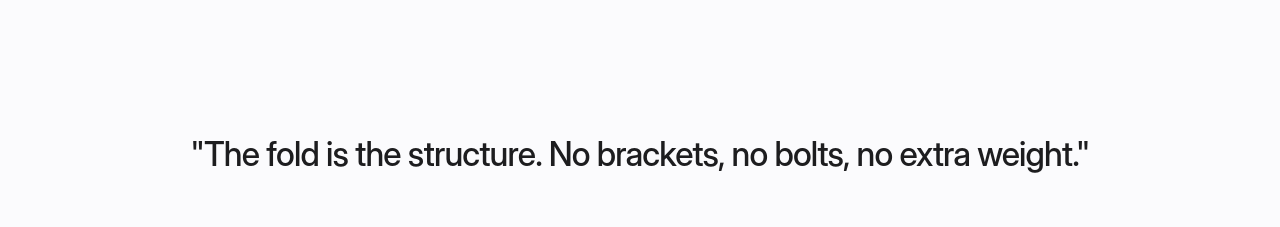
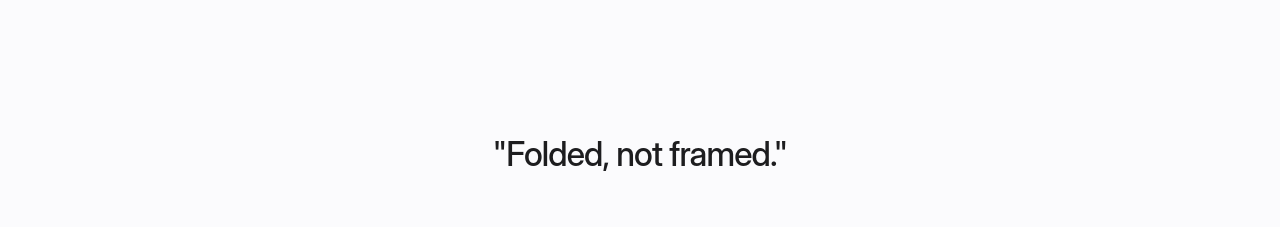
Before and after one commit to jayaramhariharan/jayaramhariharan.github.io, a React (Vite) app: page /#/case-study/2 in a window 1280 px wide. Shown: the part 2440-2667 px from the top of the page. Built offline with nearby package versions, Linux system fonts and the light colour scheme; a web font is replaced by a local one.

Commit message:
fix: refine Wolf case study language

```diff
--- a/pages/WolfCaseStudy.tsx
+++ b/pages/WolfCaseStudy.tsx
@@ -95,6 +95,7 @@ const finalFrames = [
   { src: wolfImages.iso, alt: 'Wolf isometric view', aspectRatio: imageAspectRatios.iso, label: '02: isometric view' },
   { src: wolfImages.iso34th, alt: 'Wolf three-quarter isometric view', aspectRatio: imageAspectRatios.iso34th, label: '03: three-quarter view' },
   { src: wolfImages.top, alt: 'Wolf top view', aspectRatio: imageAspectRatios.top, label: '04: top view' },
+  { src: wolfImages.systemSchematic, alt: 'Wolf system schematic', aspectRatio: imageAspectRatios.systemSchematic, label: '05: system schematic' },
 ];
 
 const WolfCaseStudy: React.FC = () => {
@@ -270,7 +271,7 @@ const WolfCaseStudy: React.FC = () => {
         <section className="mx-auto max-w-site overflow-hidden px-8 py-24 md:px-16 md:py-32">
           <div className="reveal mx-auto max-w-5xl text-center">
             <p className="font-display text-3xl font-medium leading-snug tracking-tight text-[#1d1d1f] md:text-4xl">
-              "The fold is the structure. No brackets, no bolts, no extra weight."
+              "Folded, not framed."
             </p>
           </div>
         </section>
@@ -363,7 +364,7 @@ const WolfCaseStudy: React.FC = () => {
           <div className="reveal mb-20 flex flex-col items-start justify-between md:flex-row md:items-end">
             <div>
               <div className="mb-6 font-mono text-[10px] font-medium uppercase tracking-[0.2em] text-gray-400">The Fix</div>
-              <h2 className="font-display text-5xl font-semibold leading-[1.05] tracking-tighter text-[#1d1d1f] md:text-7xl">Getting under.</h2>
+              <h2 className="font-display text-5xl font-semibold leading-[1.05] tracking-tighter text-[#1d1d1f] md:text-7xl">Under.</h2>
             </div>
             <div className="mt-10 flex flex-wrap gap-3 md:mt-0">
               {['First Contact', 'Low Profile', 'Bolt-On', 'Constraint Aware'].map((tag) => (
@@ -392,7 +393,7 @@ const WolfCaseStudy: React.FC = () => {
                <figure
                  key={frame.label}
                  className={`group reveal rounded-[2.5rem] border border-gray-200 bg-white p-6 shadow-[0_8px_30px_rgb(0,0,0,0.04)] ${
-                  index === 1 ? 'delay-100' : index === 2 ? 'delay-200' : index === 3 ? 'delay-300' : ''
+                   index === 1 ? 'delay-100' : index === 2 ? 'delay-200' : index === 3 ? 'delay-300' : index === 4 ? 'delay-400' : ''
                  }`}
                >
                  <AspectImage src={frame.src} alt={frame.alt} aspectRatio={frame.aspectRatio} />
```
Lines whose indentation alone changed are shown as unchanged.
